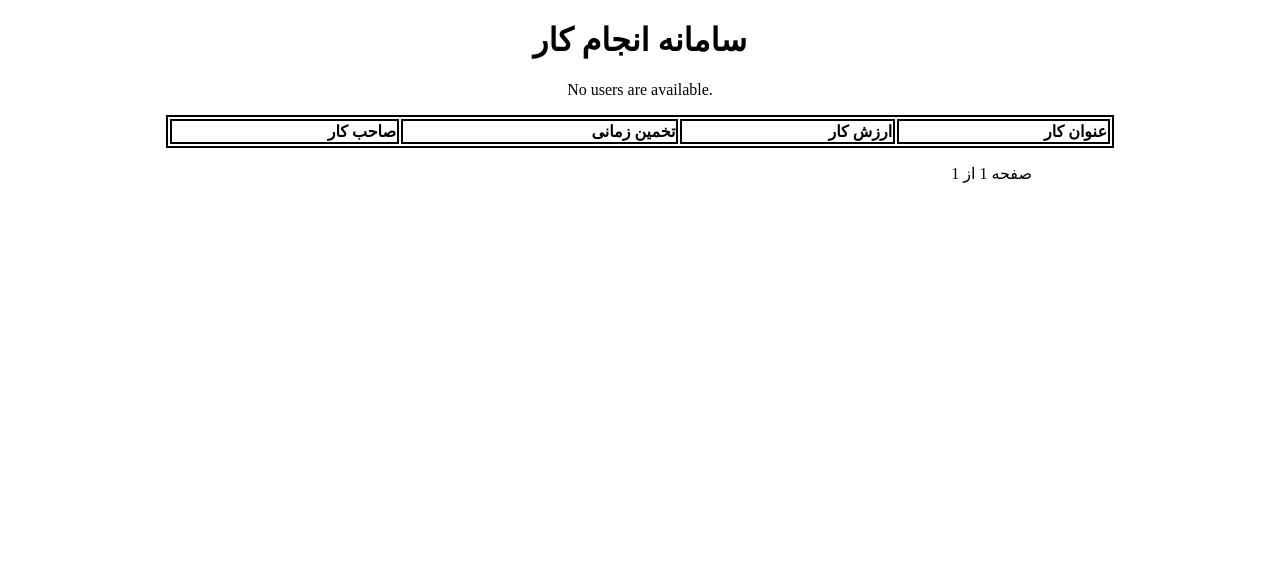
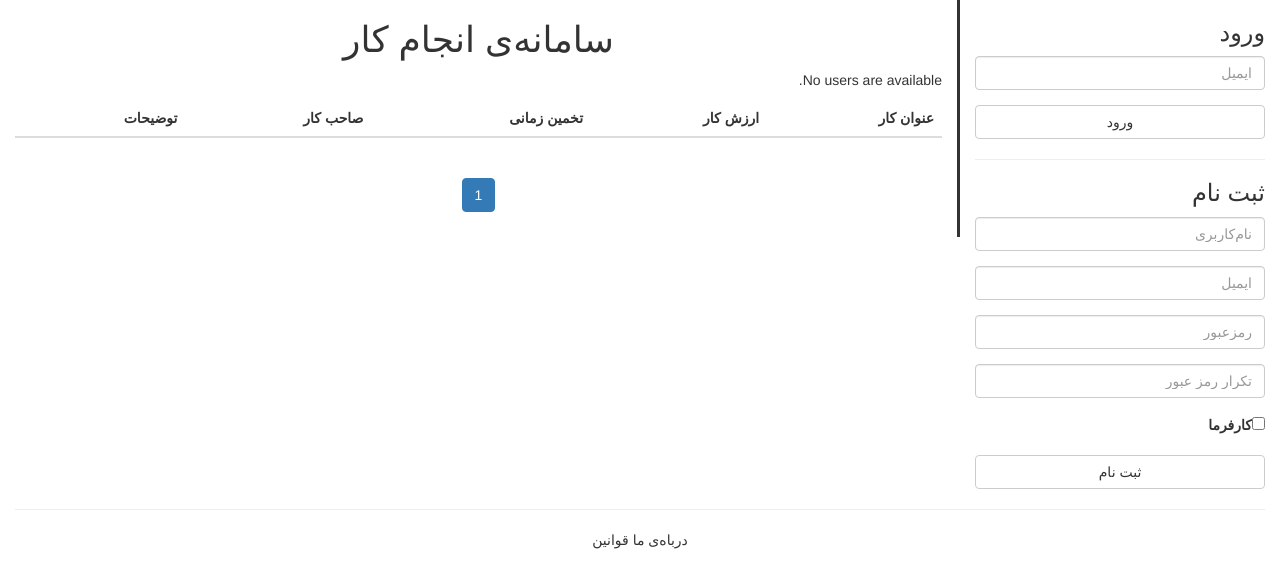
Before and after one commit to Ahoorast/SanatiKhodamuzProject, a Django app: page /users/ in a window 1280 px wide. Shown: the top 588 px of the page. Run offline with Django 4.2, Linux system fonts and the light colour scheme; lists and menus that the app fills with data are empty; some libraries are stand-ins or nearby versions.

Commit message:
better templates

```diff
--- a/SanatiKhodamuz/users/templates/users/index.html
+++ b/SanatiKhodamuz/users/templates/users/index.html
@@ -1,56 +1,89 @@
-
 <!DOCTYPE html>
-<html lang="fa">
+<html lang="fa-IR" dir = "rtl">
 <head>
-<style>
-
-table, th, td {
-  border:2px solid black;
-  text-align: right;
-}
-
-.footnotes {
-    margin-right:240px;
-    text-align: right;
-}
-
-</style>
+    <link rel="stylesheet" href="https://maxcdn.bootstrapcdn.com/bootstrap/3.3.7/css/bootstrap.min.css">
+    <link rel="stylesheet" href="main.css">
+    <meta charset="utf-8">
+    <meta name="viewport" content="width=device-width, initial-scale=1">
 </head>
 <body>
-<h1> <center> سامانه انجام کار </center> </h1>
-
-
-<center>
-<table style="width:75%" dir="rtl">
+<div class="container-fluid">
+    <div class="row">
+        <div id="main-content" class="col-md-9">
+            <center><h1>سامانه‌ی انجام کار</h1></center>
+            <table class="table table-striped" dir="rtl">
+                <thead>
                 <tr>
                     <th>عنوان کار</th>
                     <th>ارزش کار</th>
                     <th>تخمین زمانی</th>
                     <th>صاحب کار</th>
+                    <th>توضیحات</th>
                 </tr>
+                </thead>
+                <tbody>
                 {% if latest_work_list %}
                     {% for work in latest_work_list %}
                     <tr>
                         <th> {{work.title}} </th>
-            <th> {{work.price}} </th>
-            <th> {{work.estimate}} </th>
+                        <th> {{work.price}} هزار تومان</th>
+                        <th> {{work.show_estimate}} </th>
                         <th> {{work.employer}} </th>
-            <th> <a href="{% url 'users:detail' work.id %}"> توضیحات </a> </th>
+                        <th> <a href="{% url 'users:details' work.id %}"> توضیحات </a> </th>
                     </tr>
                     {% endfor %}
                 {% else %}
                     <p>No users are available.</p>
                 {% endif %}
+                </tbody>
             </table>
-</center>
-
-
-<div class="footnotes">
-    <p dir="auto"> صفحه {{current_page}} از {{num_pages}} </p>
-    {% if next_page %}
-        <p><a href="{% url 'users:index_by_page' next_page %}"> بعدی </a></p>
+            <div id="tasks-paginator" dir="ltr">
+                <ul class="pagination">
+                    {% for page in page_num_list %}
+                            {% if page != current_page %}
+                        <li><a href="{% url 'users:index_by_page' page %}">{{page}}</a></li>
+                        {% else %}
+                        <li class="active"><a href="{% url 'users:index_by_page' page %}">{{page}}</a></li>
                         {% endif %}
-    {% if previous_page %}
-        <p dir="auto"><a href="{% url 'users:index_by_page' previous_page %}">قبلی</a></p>
-    {% endif %}
+                    {% endfor %}
+                </ul>
             </div>
+        </div>
+        <div class="col-md-3" dir="rtl">
+            <h3> ورود </h3>
+            <form>
+                <div class="form-group">
+                    <input type="email" class="form-control" name="email" placeholder="ایمیل">
+                </div>
+                <button class="btn btn-default btn-block">ورود</button>
+            </form>
+            <hr/>
+            <h3>ثبت نام</h3>
+            <form>
+                <div class="form-group">
+                    <input name="username" maxlength="100" class="form-control" placeholder="نام‌کاربری">
+                </div>
+                <div class="form-group">
+                    <input name="email" class="form-control" placeholder="ایمیل" type="email">
+                </div>
+                <div class="form-group">
+                    <input name="password" class="form-control" placeholder="رمزعبور" type="password">
+                </div>
+                <div class="form-group">
+                    <input name="password_rpt" class="form-control" placeholder="تکرار رمز عبور" type="password">
+                </div>
+                <div class="form-group">
+                    <label><input name="master" type="checkbox">کارفرما</label>
+                </div>
+                <button class="btn btn-default btn-block">ثبت نام</button>
+            </form>
+        </div>
+    </div>
+    <footer>
+        <hr/>
+        <span> درباه‌ی ما</span>
+        <span>قوانین</span>
+    </footer>
+</div>
+</body>
+</html>
--- /dev/null
+++ b/SanatiKhodamuz/users/templates/users/main.css
@@ -0,0 +1,21 @@
+.container-fluid {
+    direction: rtl;
+    text-align: right;
+}
+
+#main-content {
+    border-right-style: solid;
+    text-align: right;
+}
+
+#tasks-paginator {
+    text-align: center;
+}
+
+thead tr th {
+    text-align: right;
+}
+
+footer {
+    text-align: center;
+}
--- a/SanatiKhodamuz/users/urls.py
+++ b/SanatiKhodamuz/users/urls.py
@@ -8,5 +8,5 @@ urlpatterns = [
     # ex: /users/
     path('', views.index, name='index'),
     path('page/<int:page_index>/', views.index, name='index_by_page'),
-    path('job/<int:work_id>/', views.detail, name='detail'),
+    path('job/<int:work_id>/', views.details, name='details'),
 ]
--- a/SanatiKhodamuz/users/views.py
+++ b/SanatiKhodamuz/users/views.py
@@ -9,7 +9,7 @@ from django.core.paginator import Paginator
 
 def index(request, page_index = 1):
     latest_work_list = work.objects.order_by('-pub_date')[:5]
-    page_lists = Paginator(latest_work_list, 1)
+    page_lists = Paginator(latest_work_list, 20)
     if page_index > page_lists.num_pages or page_index < 1:
         raise Http404("page number is out of bounds")
     context = {
@@ -17,15 +17,22 @@ def index(request, page_index = 1):
         'num_pages': page_lists.num_pages,
         'current_page': page_index,
     }
-    if (page_index < page_lists.num_pages):
-        context['next_page'] = page_index + 1
-    if (page_index > 1):
-        context['previous_page'] = page_index - 1
-    return render(request, 'users/index.html', context)
+    page_num_list = [1]
+    for i in range(-2, +3):
+        p = page_index + i
+        if p < page_lists.num_pages and p > 1:
+            page_num_list.append(p)
+    if page_lists.num_pages > 1:
+        page_num_list.append(page_lists.num_pages)
+    context['page_num_list'] = page_num_list
+    response = render(request, 'users/index.html', context)
+    return response
 
-def detail(request, work_id):
+
+def details(request, work_id):
     w = get_object_or_404(work, pk=work_id)
     context = {
         'work': w,
     }
-    return render(request, 'users/detail.html', context)
+    response = render(request, 'users/details.html', context)
+    return response
```
Also changed, not shown: SanatiKhodamuz/users/models.py (+18 -0 lines), SanatiKhodamuz/users/templates/users/detail.html (deleted, +0 -24 lines), SanatiKhodamuz/users/templates/users/details.html (added, +45 -0 lines), SanatiKhodamuz/users/templates/users/first_page.html (deleted, +0 -48 lines), SanatiKhodamuz/users/templates/users/new_task.html (added, +65 -0 lines). Lines whose indentation alone changed are shown as unchanged.
